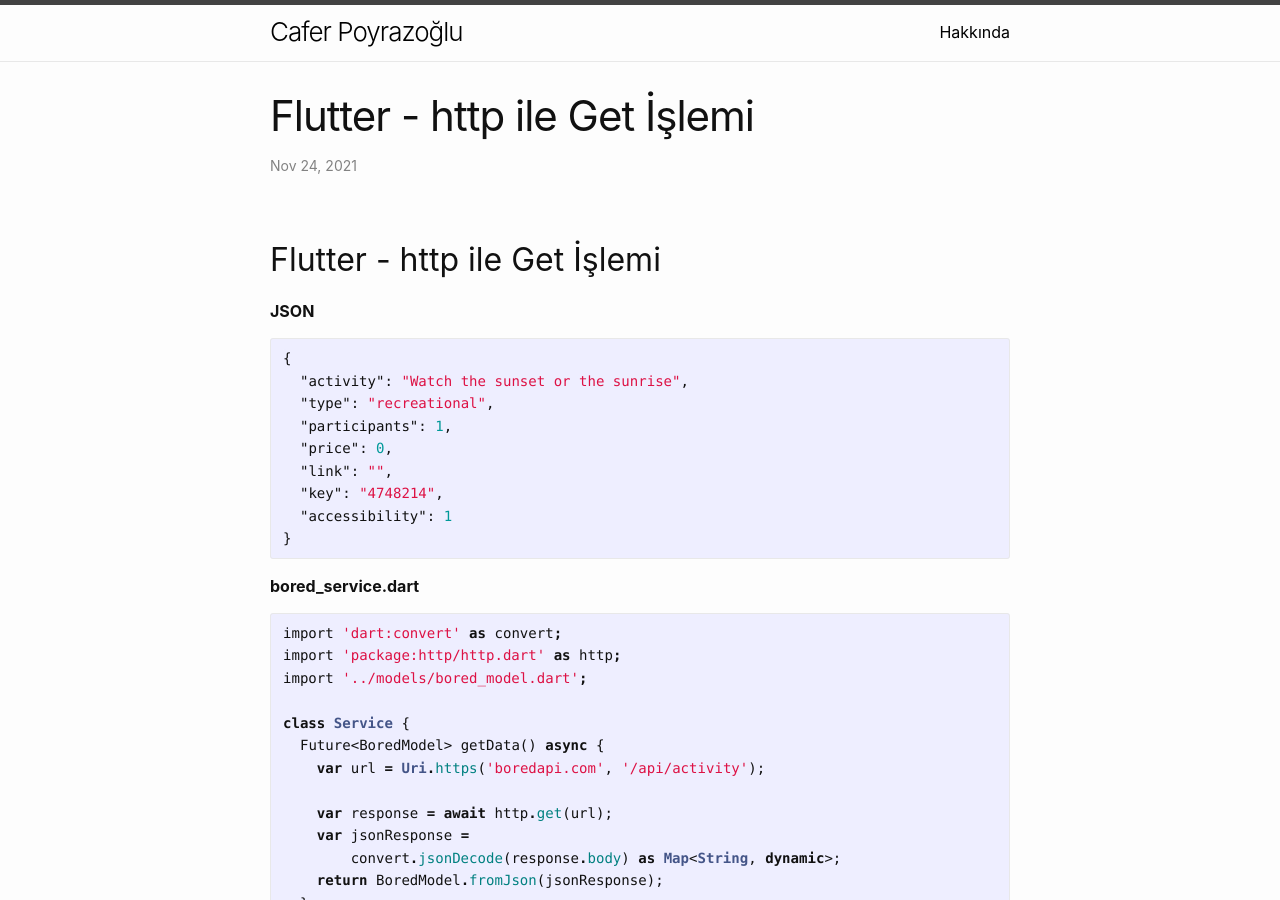
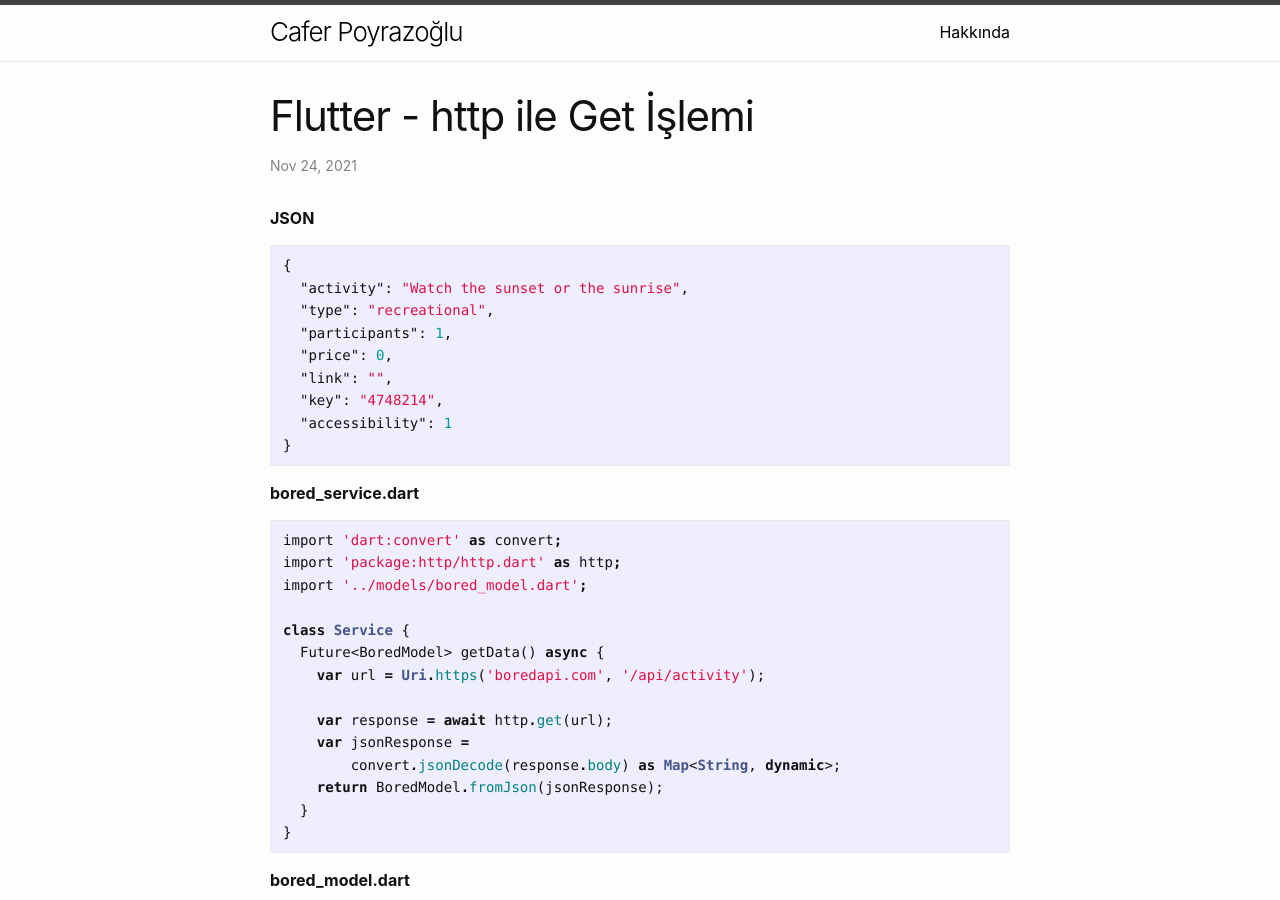
Before and after one commit to CaferPoyrazoglu/caferpoyrazoglu.github.io, a Jekyll site: the page built from _posts/2021-11-24-Flutter-Http-Get-Islemi.md, in a window 1280 px wide and 900 px high. Built offline with Jekyll 4.4.1, drawn with Linux system fonts in a browser that asks for light colours.

Commit message:
Update 2021-11-24-Flutter-Http-Get-Islemi.md

````diff
--- a/_posts/2021-11-24-Flutter-Http-Get-Islemi.md
+++ b/_posts/2021-11-24-Flutter-Http-Get-Islemi.md
@@ -3,9 +3,6 @@ layout: post
 title: "Flutter - http ile Get İşlemi"
 categories: misc
 ---
-
-## Flutter - http ile Get İşlemi
-
 **JSON**
 
 ```json
````
